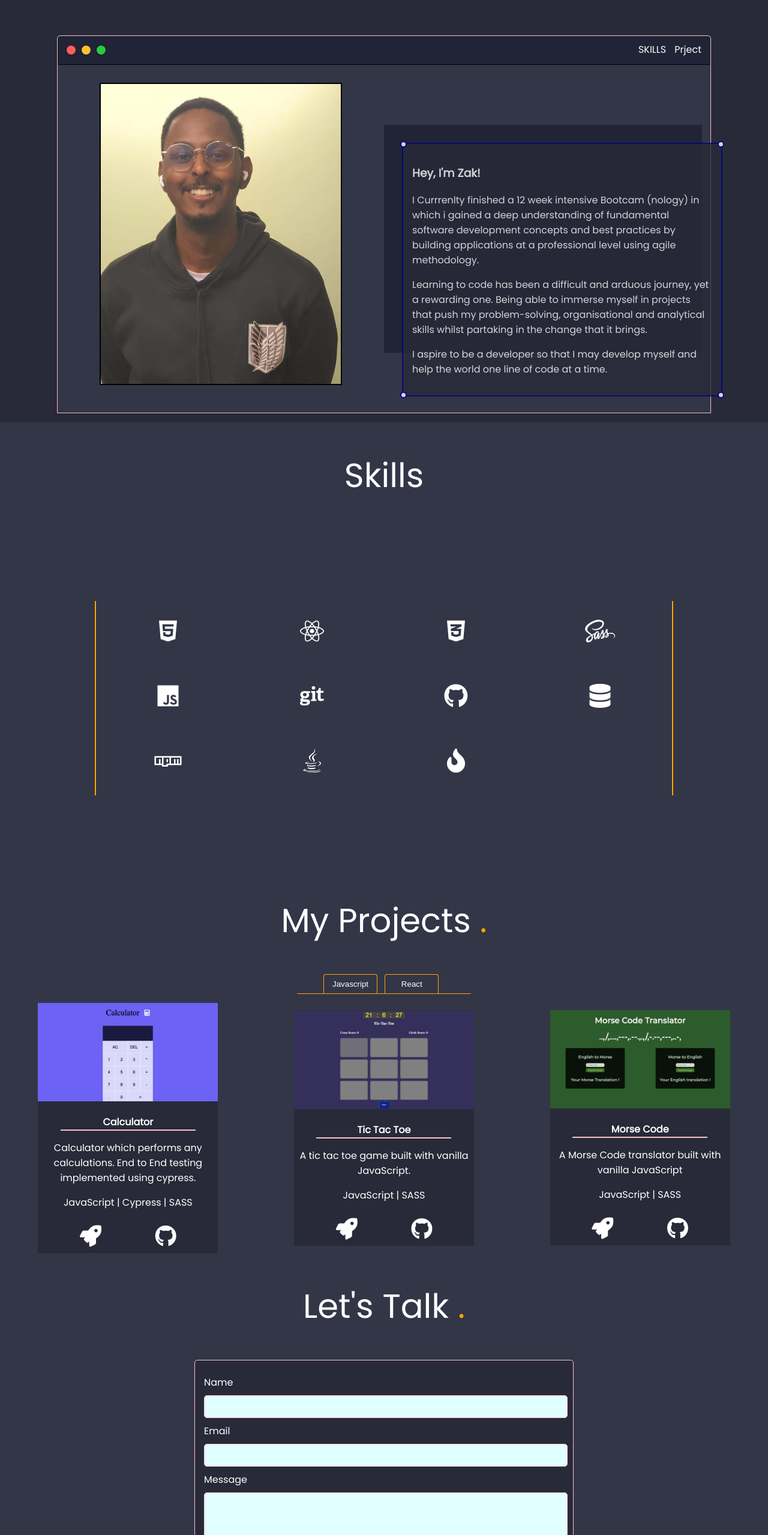
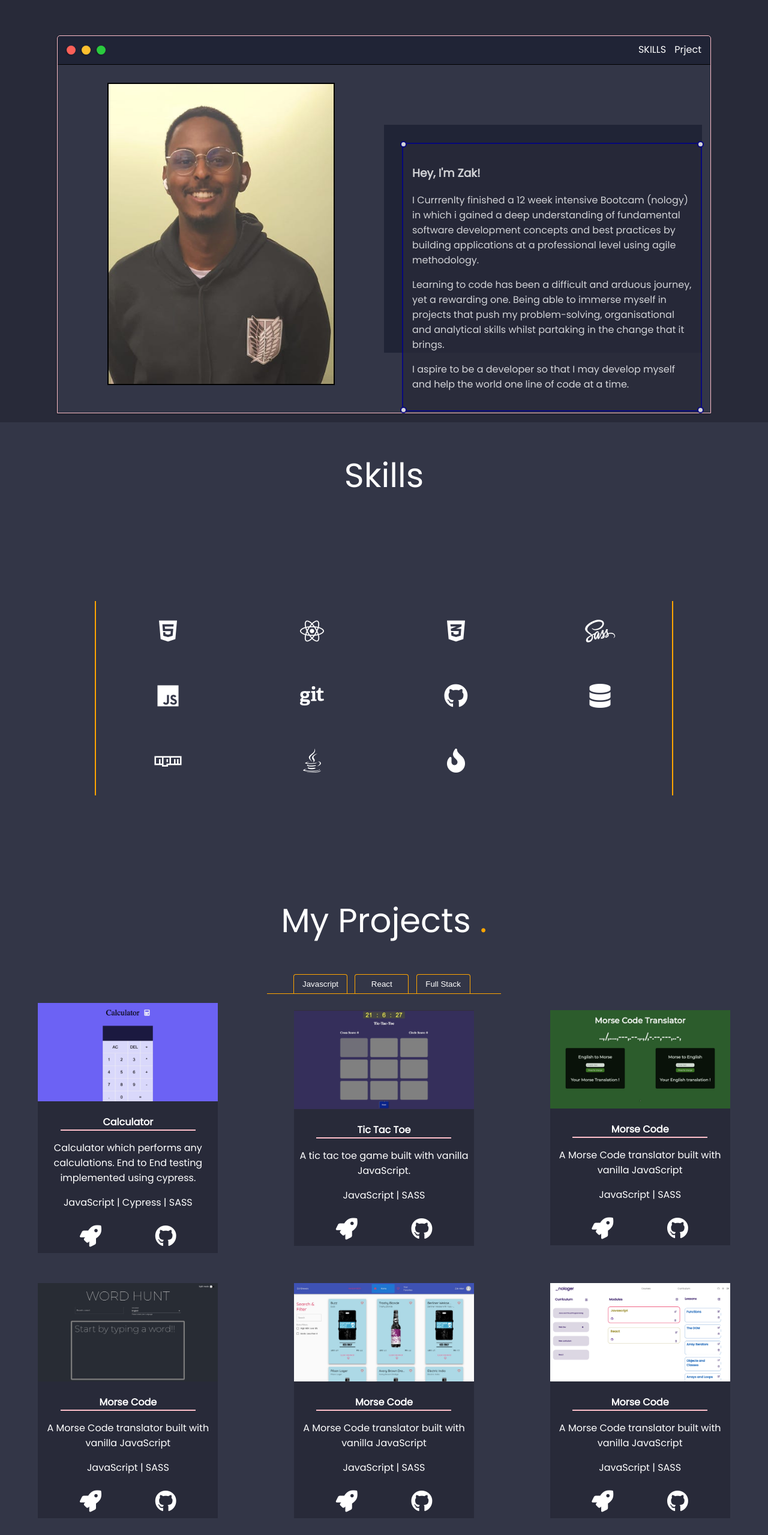
Before and after one commit to Zak-aden1/my-portfolio, a plain HTML site: page index.html in a window 1280 px wide. Shown: the part 954-3513 px from the top of the page at 60% size. Drawn offline with nearby package versions, Linux system fonts and the light colour scheme.

Commit message:
styling fixes

```diff
--- a/index.html
+++ b/index.html
@@ -159,17 +159,21 @@
         <div class="projects_buttons">
                 <ul>
                     <li>
-                        <button class="tab" data-content="#one">Javascript</button>
+                        <button class="tab active" data-content="#one">Javascript</button>
                     <!-- data-content="" >>> relates to event.currentTarget.dataset in JS -->
                     </li>
                     <li>
                         <button class="tab" data-content="#two">React</button>
                     </li>
+                    <li>
+                        <button class="tab" data-content="#three">Full Stack</button>
+                    </li>
             </ul>
         </div>
 
-        <div class="project_container">
-        <div class="project_one animate_animated">
+        <div class="project_container ">
+
+        <div class="project_one show animate_animated">
                     <div class="img">
                         <img src="./images/calculator.jpg" alt="">
                     </div>
@@ -183,7 +187,7 @@
                         </div>
                     </div>
         </div>
-        <div class="project_one animate_animated">
+        <div class="project_one show animate_animated">
                     <div class="img">
                         <img src="./images/tic-tac-toe.jpg" alt="">
                     </div>
@@ -197,7 +201,8 @@
                         </div>
                     </div>
         </div>
-        <div class="project_one animate_animated">
+
+        <div class="project_one show animate_animated">
                     <div class="img">
                         <img src="./images/morse-code.jpg" alt="">
                     </div>
@@ -211,6 +216,67 @@
                         </div>
                     </div>
         </div>
+
+        <div class="project_one show animate_animated">
+                    <div class="img">
+                        <img src="./images/word-hunt.jpg" alt="">
+                    </div>
+                    <div>
+                        <h4>Morse Code</h4>
+                        <p>A Morse Code translator built with vanilla JavaScript</p>
+                        <p>JavaScript | SASS</p>
+                        <div class="project_icons">
+                            <i class="fas fa-rocket"></i>
+                            <i class="fab fa-github"></i>
+                        </div>
+                    </div>
+        </div>
+
+        <div class="project_one animate_animated">
+                    <div class="img">
+                        <img src="./images/punk-api.jpg" alt="">
+                    </div>
+                    <div>
+                        <h4>Morse Code</h4>
+                        <p>A Morse Code translator built with vanilla JavaScript</p>
+                        <p>JavaScript | SASS</p>
+                        <div class="project_icons">
+                            <i class="fas fa-rocket"></i>
+                            <i class="fab fa-github"></i>
+                        </div>
+                    </div>
+        </div>
+
+        <div class="project_one animate_animated">
+                    <div class="img">
+                        <img src="./images/nologer.png" alt="">
+                    </div>
+                    <div>
+                        <h4>Morse Code</h4>
+                        <p>A Morse Code translator built with vanilla JavaScript</p>
+                        <p>JavaScript | SASS</p>
+                        <div class="project_icons">
+                            <i class="fas fa-rocket"></i>
+                            <i class="fab fa-github"></i>
+                        </div>
+                    </div>
+        </div>
+
+        <div class="project_one animate_animated">
+                    <div class="img">
+                        <img src="./images/note.jpg" alt="">
+                    </div>
+                    <div>
+                        <h4>Morse Code</h4>
+                        <p>A Morse Code translator built with vanilla JavaScript</p>
+                        <p>JavaScript | SASS</p>
+                        <div class="project_icons">
+                            <i class="fas fa-rocket"></i>
+                            <i class="fab fa-github"></i>
+                        </div>
+                    </div>
+        </div>
+
         </div>
     </section>
 
--- a/js/styles.js
+++ b/js/styles.js
@@ -2,8 +2,24 @@ const tab = document.querySelectorAll('.tab')
 
 tab.forEach((button) => {
 
-    button.addEventListener('click', (e) => {
-        button.classList.add('active')
+    button.addEventListener('click', (event) => {
+
+        // document.querySelector('.tab.active')?.classList.remove('active');
+
+        // button.classList.add('active')
+        // console.log(event.currentTarget); // show what element was clicked in the console
+    // console.log(event.currentTarget.dataset); // get .dataset Object key from HTML element
+
+    // document.querySelector('.tab.active')?.classList.remove('active'); // optional chaining
+
+        button.classList.contains('active') ? button.classList.remove('active'): button.classList.add('active')
+
+        // event.currentTarget.classList.add('active')
+
+        document.querySelector('.project_one.show').classList.remove('show');
+
+
+        // button.classList.contains('active')? button.classList.remove('active'): button.classList.add('active')
         console.log(button);
     } )
 })
--- a/styles/about_me/_aboutMe.scss
+++ b/styles/about_me/_aboutMe.scss
@@ -22,7 +22,7 @@
         background-color: #333647;
         border: 1px solid pink;
         border-radius: 5px 5px 0 0;
-        width: 85vw;
+        max-width: 85%;
         margin: 15px auto;
 
 
@@ -119,7 +119,7 @@
                 display: block;
                 margin: 30px auto;
                 height: 500px;
-                width: 400px;
+                max-width: 400px;
                 object-fit: cover;
                 border: 2px solid black
             }
@@ -134,14 +134,14 @@
 
             #preview_shadow {
                 background-color: #202436;
-                width: 500px;
+                max-width: 500px;
                 height: 350px;
                 padding-left: 30px;
                 padding-top: 30px;
             }
 
             #preview {
-                width: 500px;
+                max-width: 500px;
                 border: 2px solid darkblue;
                 background-color: #282a39;
                 opacity: 0.8;
--- a/styles/projects/_projects.scss
+++ b/styles/projects/_projects.scss
@@ -21,7 +21,7 @@
             list-style: none;
             margin-bottom: 2em;
             border-bottom: 1px solid orange;
-            width: 250px;
+            width: 350px;
             margin: 15px auto;
 
             li {
@@ -31,7 +31,7 @@
                 button {
                     width: 90px;
                     color: white;
-                    font-weight: 300;
+                    font-weight: 100;
                     background: none;
                     border: 1px solid orange;
                     border-bottom: 0;
@@ -56,9 +56,13 @@
         justify-items: center;
         align-items: center;
 
+
         .project_one {
             width: 300px;
+            // height: 550px;
+            margin-bottom: 50px;
             background-color: #282a39;
+            // display: none;
 
             .img {
                 width: 100%;
@@ -92,6 +96,10 @@
                 }
             }
         }
+
+        &.show {
+            display: initial !important;
+        }
     }
 }
 
--- a/styles/skills/_skills.scss
+++ b/styles/skills/_skills.scss
@@ -47,7 +47,7 @@
 
                 .fab, .fas {
                     margin-top: 30px;
-                    font-size: 40px;
+                    font-size: clamp(20px ,40px);
                     text-align: center;
                 }
 
```
Also changed, not shown: images/nologer.png (added), images/note.jpg (added), images/punk-api.jpg (added), images/word-hunt.jpg (added), js/dist/styles.dev.js, styles.css, styles/about_me/_aboutMe.css, styles/projects/_projects.css, styles/skills/_skills.css.
